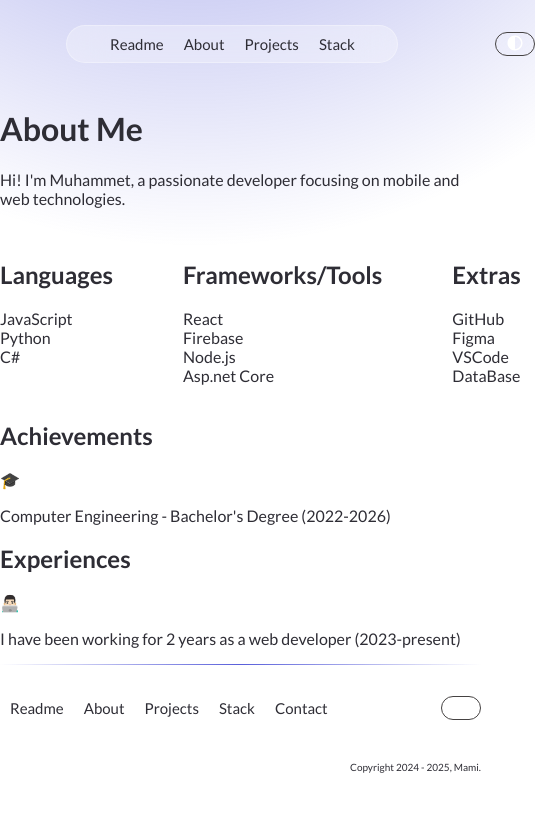
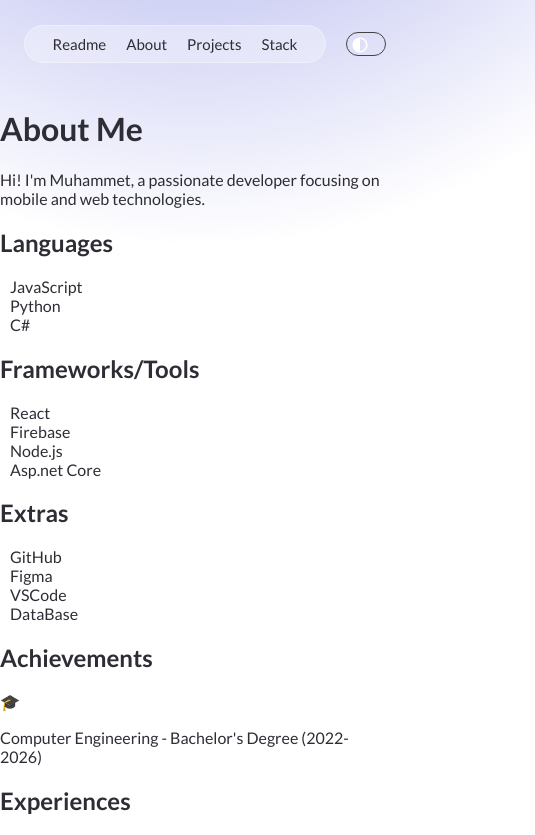
Before and after one commit to aymhmt/portfolio, a React (Create React App) app: page /about in a window 390 px wide. Shown: the top 835 px of the page, 535 px wide, since content can reach past the window. Built offline with nearby package versions, Linux system fonts and the light colour scheme.

Commit message:
Responsive tasarım

```diff
--- a/src/pages/About.jsx
+++ b/src/pages/About.jsx
@@ -16,7 +16,7 @@ function About() {
     return (
         <div className="about-container">
             <div className="light"></div>
-            <div className="header">
+            <div className="about">
                 <h1>About Me</h1>
                 <p>Hi! I'm Muhammet, a passionate developer focusing on mobile and web technologies.</p>
             </div>
--- a/src/wwwroot/css/App.css
+++ b/src/wwwroot/css/App.css
@@ -53,8 +53,7 @@ body.dark-mode .option-item.active {
 .app-container {
   display: grid;
   width: 50%;
-  max-width: 700px;
-  margin: 0 30%;
+  margin: 0 25%;
   position: relative;
   z-index: 0;
 }
@@ -326,10 +325,23 @@ body.dark-mode .option-item.active {
   justify-content: end;
 }
 
-@media (max-width: 600px) {
+.section{
+  margin: 0 -40px;
+}
+
+.section li{
+  list-style: none;
+  margin: 0 10px;
+}
+
+.stack img{
+  width: 100%;
+}
+
+@media (max-width: 700px) {
   .app-container{
     display: grid;
-    width: 90%;
+    width: 100%;
     margin: 0;
   }
 
@@ -345,32 +357,21 @@ body.dark-mode .option-item.active {
   .custom-box{
     width: 90%;
   }
+
+  .navbar{
+    margin: 0;
+  }
+  .theme{
+    margin: 2px -2px;
   }
 
-li{
-  list-style: none;
+  .sun{
+    margin: 2px -8px;
   }
 
-.section{
-  display: flex;
-  gap: 30px;
-  margin: 0 -40px;
+  .moon{
+    margin: 2px 6px;
   }
 
-.stack-content{
-  width: 100%;
-  height: auto;
-  margin: 30px 0;
+
 }
-
-.stack{
-  border-radius: 20px;
-  border: 1px solid var(
-    --primary-color
-  );
-}
-
-.stack img{
-  border-radius: 20px;
-  width: 100%;
-}
--- a/src/wwwroot/css/Tabbar.css
+++ b/src/wwwroot/css/Tabbar.css
@@ -10,7 +10,7 @@
 
   .navbar {
     max-width: 550px;
-    min-width: 330px;
+    min-width: 300px;
     height: 36px;
     display: flex;
     justify-content: center;
@@ -45,3 +45,9 @@
     box-shadow: inset 0px -2px 0px var(--main-color);
     color: var(--system-color);
   }
+
+  @media (max-width: 700px) {
+    .navbar{
+      margin: 0 20px;
+    }
+  }
```
Lines whose indentation alone changed are shown as unchanged.
